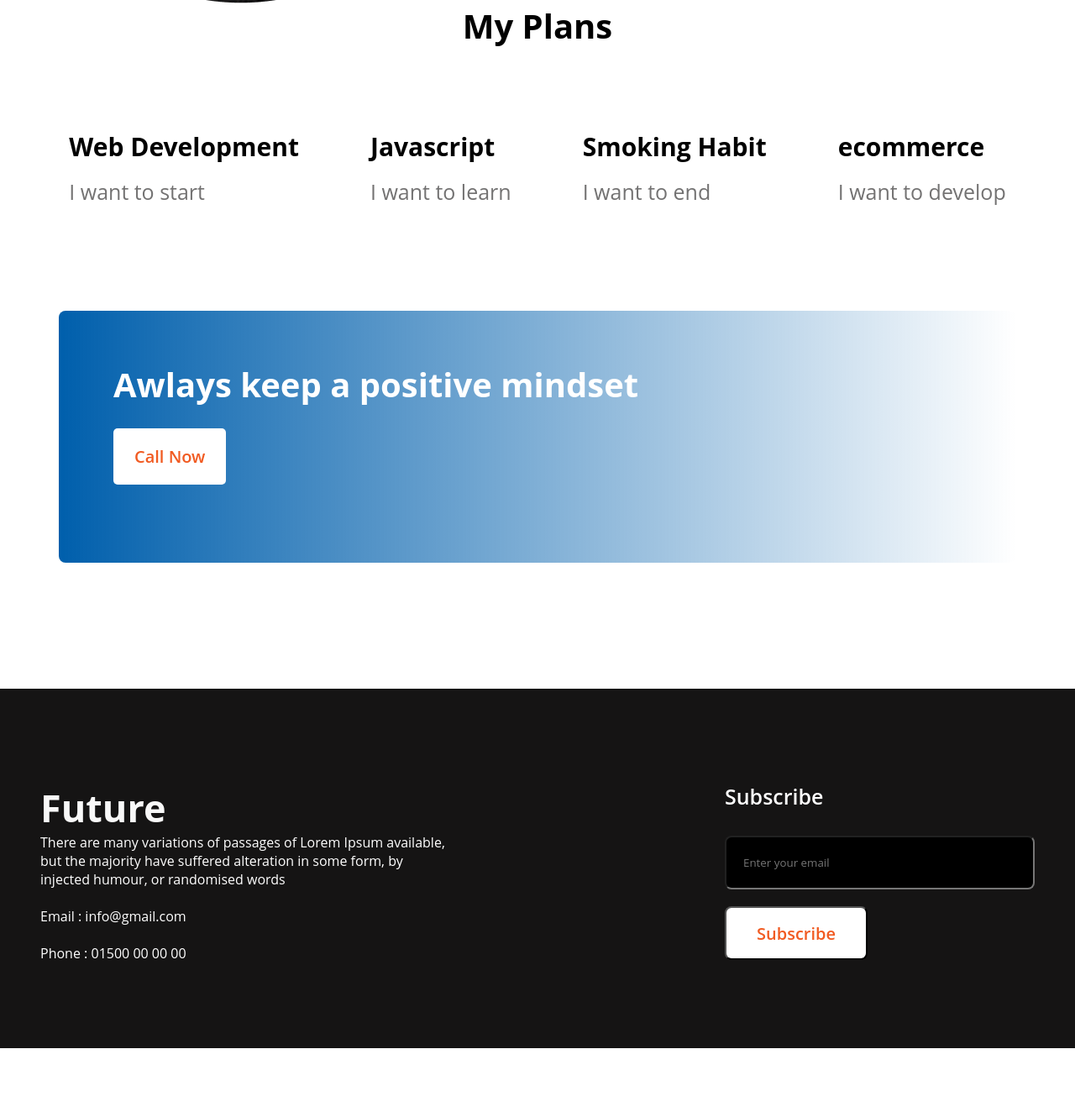
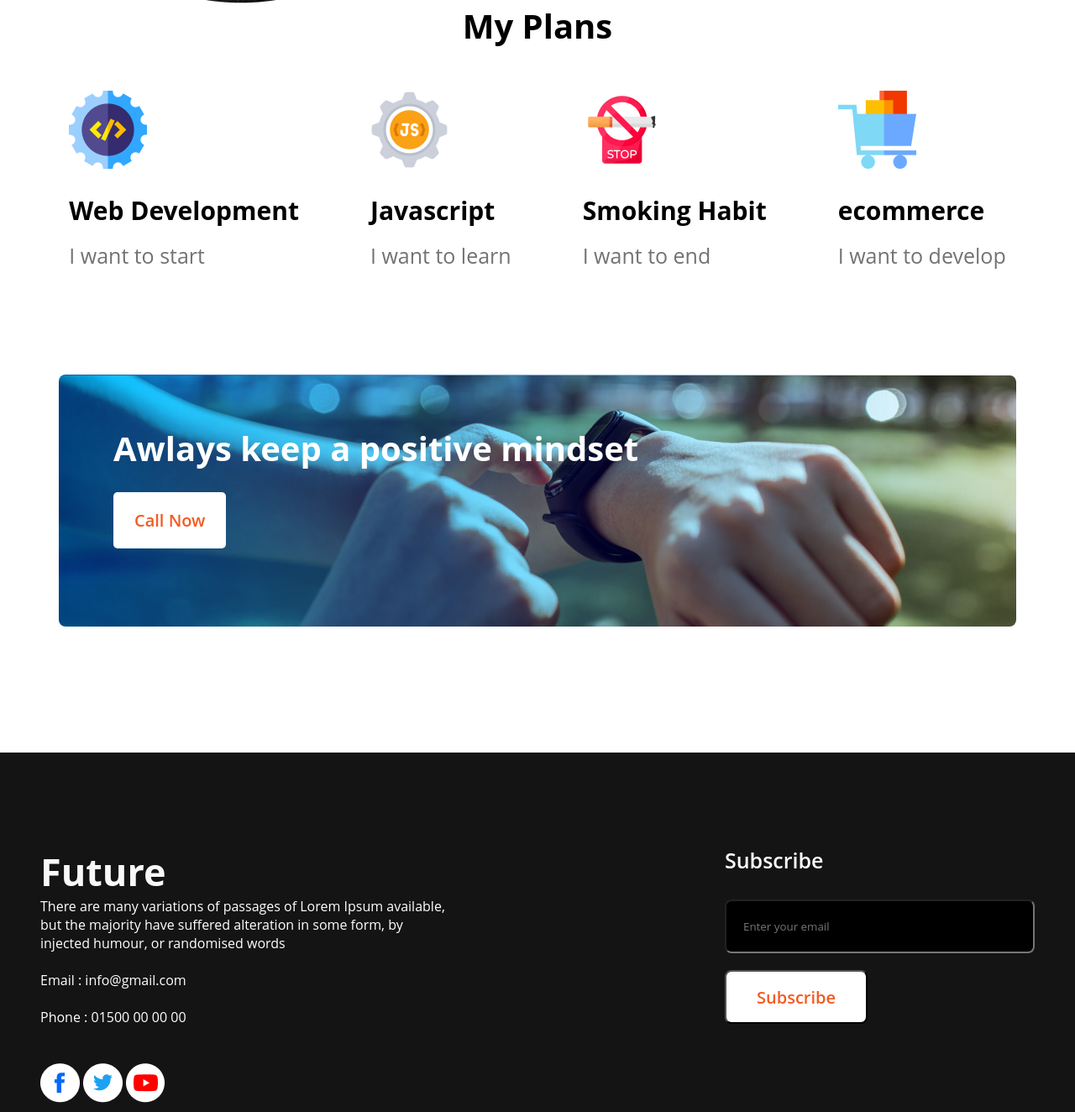
Before and after one commit to sabbosachidurjoy/new-year-new-design, a plain HTML site: page index.html in a window 1280 px wide. Shown: the part 1529-2853 px from the top of the page at 84% size. Before the commit the page ends 2777 px from the top, so only its background shows below. Drawn offline with Linux system fonts and the light colour scheme; the site is published under a folder, as on GitHub Pages, so addresses that start at the root find nothing.

```diff
--- a/index.html
+++ b/index.html
@@ -47,22 +47,22 @@
         <h3 class="my-title">My Plans</h3>
             <div class="my-plan">
                 <div class="web-dev">
-                    <img src="/images/icons/web.png" alt="">
+                    <img src="./images/icons/web.png" alt="">
                     <h4 class="web-title">Web Development</h4>
                     <p class="web-description">I want to start</p>
                 </div>
                 <div class="java">
-                    <img src="/images/icons/js.png" alt="">
+                    <img src="./images/icons/js.png" alt="">
                     <h4 class="web-title">Javascript</h4>
                     <p class="web-description">I want to learn</p>
                 </div>
                 <div class="smok">
-                    <img src="/images/icons/smoke.png" alt="">
+                    <img src="./images/icons/smoke.png" alt="">
                     <h4 class="web-title">Smoking Habit</h4>
                     <p class="web-description">I want to end</p>
                 </div>
                 <div class="ecom">
-                    <img src="/images/icons/ecom.png" alt="">
+                    <img src="./images/icons/ecom.png" alt="">
                     <h4 class="web-title">ecommerce</h4>
                     <p class="web-description">I want to develop</p>
                 </div>
@@ -92,9 +92,9 @@
                 <p class="future-description">Phone : 01500 00 00 00</p>
                 <br>
                 <br>
-                <a href="https://www.facebook.com/durjoybarmanjoy.joy" target="_blank"><img src="/images/icons/fb.png" alt=""></a>
-                <img src="/images/icons/twitter.png" alt="">
-                <img src="/images/icons/youtube.png" alt="">
+                <a href="https://www.facebook.com/durjoybarmanjoy.joy" target="_blank"><img src="./images/icons/fb.png" alt=""></a>
+                <img src="./images/icons/twitter.png" alt="">
+                <img src="./images/icons/youtube.png" alt="">
             </div>
             <div class="subscribe-container">
                 <h4 class="sub-title">Subscribe</h4>
--- a/style.css
+++ b/style.css
@@ -95,7 +95,7 @@ h5 {
 }
 
 .watch-img {
-    background-image: url(/images/watch.png), linear-gradient(90deg, #005FAC 0%, rgba(0, 95, 172, 0) 100%);
+    background-image: url(./images/watch.png), linear-gradient(90deg, #005FAC 0%, rgba(0, 95, 172, 0) 100%);
     background-blend-mode: overlay;
     background-repeat: no-repeat;
     width: 1140px;
```
